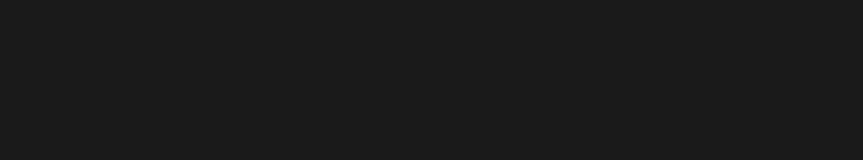
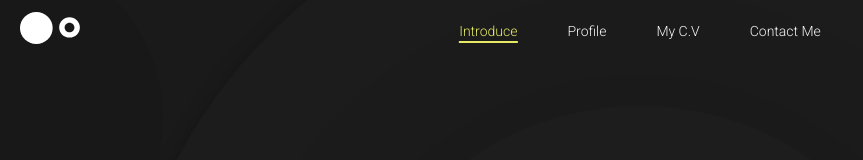
Before and after one commit to mostafa-kheibary/My-Portfolio, a plain HTML site: page index.html in a window 1280 px wide. Shown: the whole page, without its empty margins (0-863 px from the left). Drawn offline with Linux system fonts and the light colour scheme.

Commit message:
comlite header

```diff
--- a/index.html
+++ b/index.html
@@ -1,5 +1,6 @@
 <!DOCTYPE html>
 <html lang="en">
+
 <head>
     <meta charset="UTF-8">
     <meta http-equiv="X-UA-Compatible" content="IE=edge">
@@ -9,7 +10,33 @@
     <link rel="stylesheet" href="public/style/main.css">
     <link rel="shortcut icon" href="public/logo/logo.svg" type="image/x-icon">
 </head>
+
 <body>
+    <header>
+        <menu>
+            <nav>
+                <ul>
+                    <li>
+                        <a class="active" href="#">Introduce</a>
+                    </li>
+                    <li>
+                        <a href="#">Profile</a>
+                    </li>
+                    <li>
+                        <a href="#">My C.V</a>
+                    </li>
+                    <li>
+                        <a href="#">Contact Me</a>
+                    </li>
+                </ul>
+            </nav>
+        </menu>
+        <div class="logo">
+            <img src="public/logo/logo.svg" alt="">
+        </div>
+    </header>
+    <div class="main-container"></div>
+    <script src="public/js/app.js"></script>
+</body>
 
-</body>
 </html>
--- /dev/null
+++ b/public/js/app.js
@@ -0,0 +1,10 @@
+const lis = document.querySelectorAll('header li a');
+
+for(const li of lis){
+    li.addEventListener("click",()=>{
+        for(const li of lis){
+            li.classList.remove('active');
+        }
+        li.classList.add('active');
+    });
+}
--- a/public/style/main.css
+++ b/public/style/main.css
@@ -1,3 +1,6 @@
+/* google font */
+@import url('https://fonts.googleapis.com/css2?family=Roboto:wght@100;300;400;500;900&display=swap');
+
 :root{
     --dark: #1A1A1A;
     --primary: #E6E965;
@@ -7,7 +10,76 @@
     margin: 0;
     padding: 0;
     box-sizing: border-box;
+    font-family: 'Roboto', sans-serif;
 }
 body{
     background-color: var(--dark);
 }
+header{
+    position: relative;
+    display: flex;
+    justify-content: center;
+    place-items: center;
+    flex-direction: row-reverse;
+    height: 60px;
+    background-color: transparent;
+}
+header ul{
+    display: flex;
+    justify-content: center;
+    place-items: center;
+    gap: 50px;
+}
+header li{
+    all: unset;
+}
+header li a{
+    color: var(--white);
+    text-decoration: none;
+    font-size: 14px;
+    font-weight: 300;
+    transition: all 130ms ease-out;
+}
+header .logo{
+    position: absolute;
+    left: 20px;
+}
+header .logo img{
+    width: 60px;
+}
+.active{
+    color: var(--primary);
+    position: relative;
+    transition: all 200ms ease-out;
+}
+.active::after{
+    content: '';
+    position: absolute;
+    width: 0;
+    height: 2px;
+    background-color: var(--primary);
+    bottom: -4px;
+    left: 0;
+    left: 50%;
+    transform: translateX(-50%);
+    animation: open 300ms ease-out;
+    animation-fill-mode: forwards;
+}
+@keyframes open{
+    form{
+        width: 0;
+    }
+    to{
+        width: 100%;
+    }
+}
+
+
+
+.main-container{
+    background-image: url(../img/background.svg);
+    background-size: cover;
+    background-position: center;
+    height: 1000px;
+    margin-top: -60px;
+}
```
